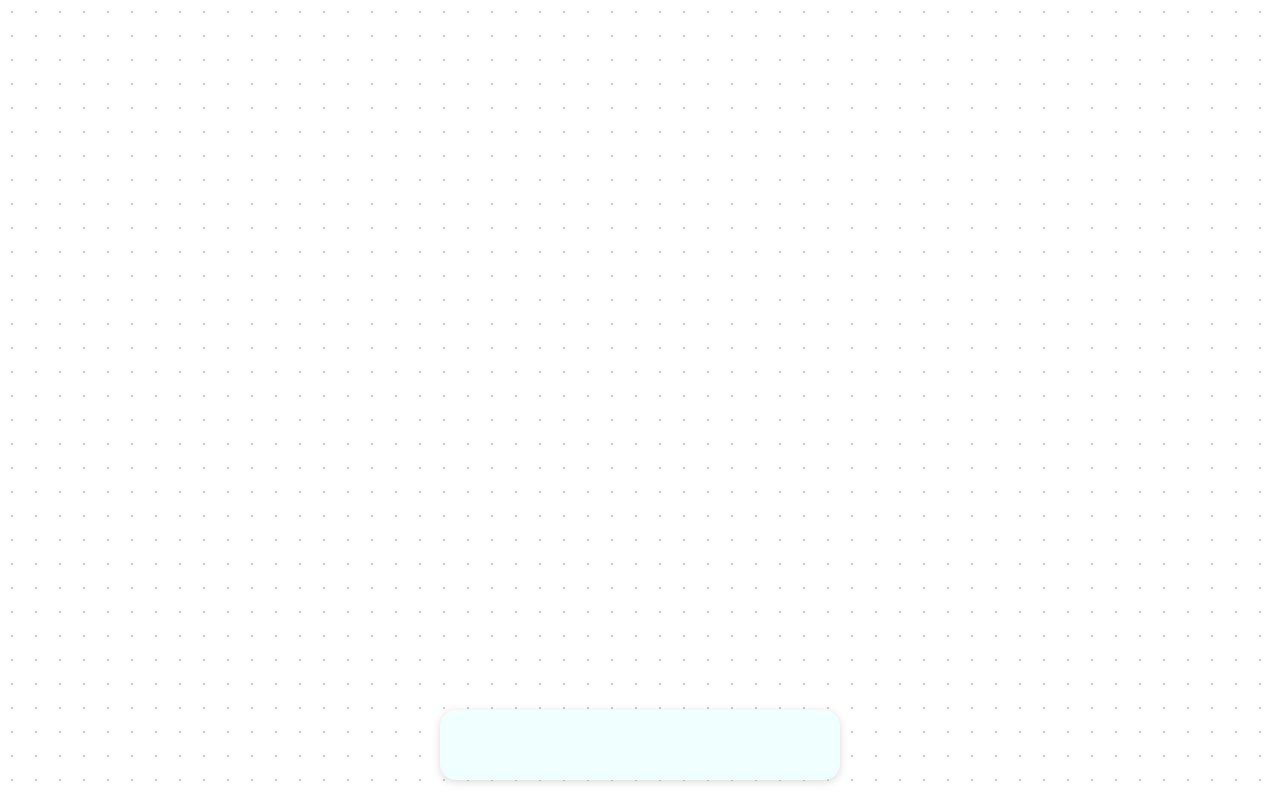
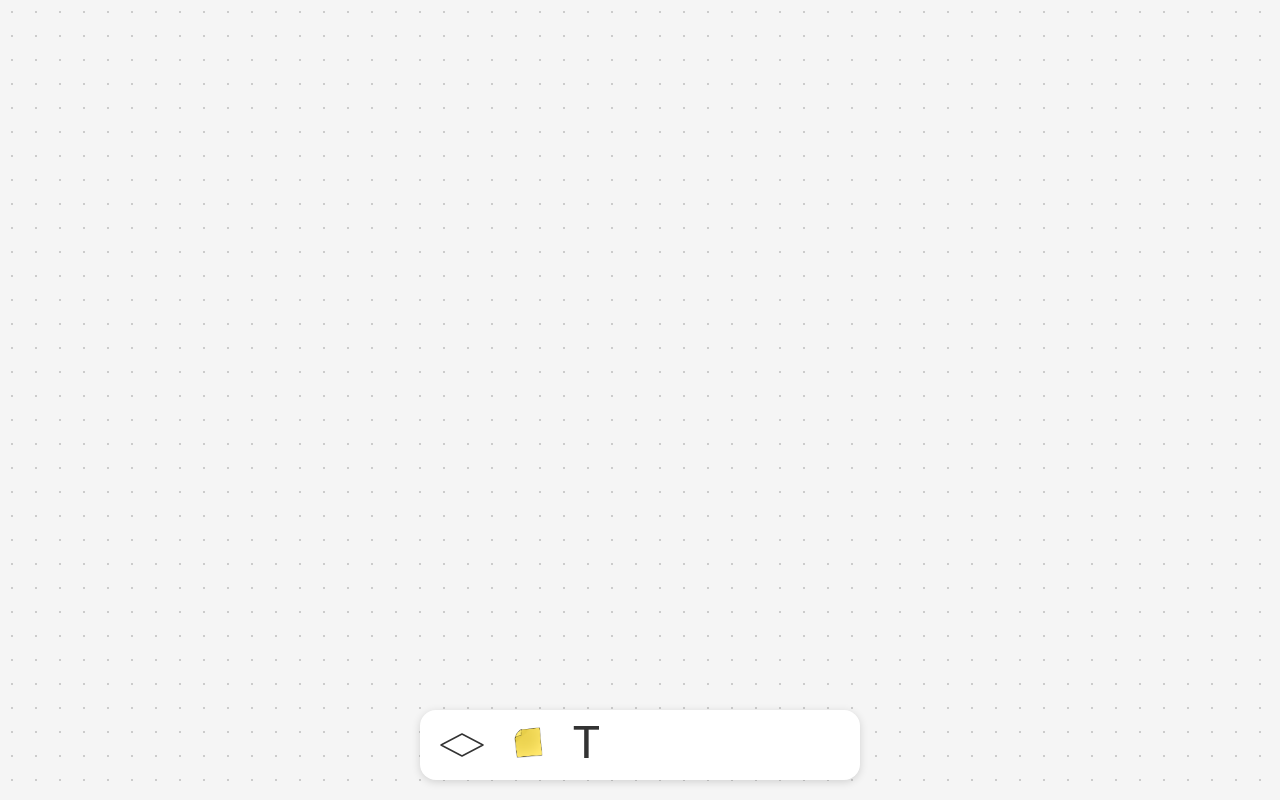
Before and after one commit to ziningch/cmu05431, a React (Vite) app: page / in a window 1280 px wide. Shown: the top 800 px of the page. Built offline with nearby package versions, Linux system fonts and the light colour scheme.

Commit message:
drawing the tools

```diff
--- a/src/App.css
+++ b/src/App.css
@@ -1,4 +1,8 @@
 .toolbar {
+  /*
+  drawing the physical bottom fixed tool bar
+  it will look like it's elevated
+  */
   position: fixed;
   bottom: 20px;
   left: 50%;
@@ -6,7 +10,28 @@
   width: 400px;
   height: 70px;
   border-radius: 16px;
-  background-color: azure;
+  background-color: white;
   box-shadow: 0 2px 8px rgba(0,0,0,0.15);
   z-index: 10;
+
+  display: flex;
+  align-items: center;
+  padding: 0 20px;
+
+  gap: 24px;
 }
+
+.tool-text {
+  font-family: "Courier New", monospace;
+  font-size: 48px;
+  font-weight: 500;
+  line-height: 1;
+  color: #333333;
+  user-select: none;
+}
+
+.tool-icon {
+  height: 40px;
+  width: auto;
+  user-select: none;
+}
--- a/src/App.jsx
+++ b/src/App.jsx
@@ -1,10 +1,24 @@
 import "./App.css"
+import sticky from "./assets/sticky.png";
+
 export default function App() {
   return (
     <div>
       <div className = 'toolbar'>
-        {/*tools go here*/}
-
+        {/*drawing the flowchart shape tool*/}
+        <svg width = "44" height = "24" viewBox="0 0 44 24">
+          <polygon
+            points="22,1 43,12 22,23 1,12"
+            fill="white"
+            stroke="#333333"
+            strokeWidth="1.5"
+            strokeLinejoin="round"
+          />
+        </svg>
+        {/*drawing the sticky note tool*/}
+        <img className="tool-icon" src={sticky} alt="Image tool" />
+        {/*drawing the text tool*/}
+        <div className = 'tool-text'>T</div>
       </div>
     </div>
   );
--- a/src/index.css
+++ b/src/index.css
@@ -4,7 +4,7 @@ body {
   margin: 0;
   width: 200vw;
   height: 200vw;
-  background-color: #ffffff;
+  background-color: whitesmoke;
   background-image: radial-gradient(#ccc 1.5px, transparent 1.5px);
   background-size: 24px 24px;
 }
```
Also changed, not shown: src/assets/sticky.png (added).
